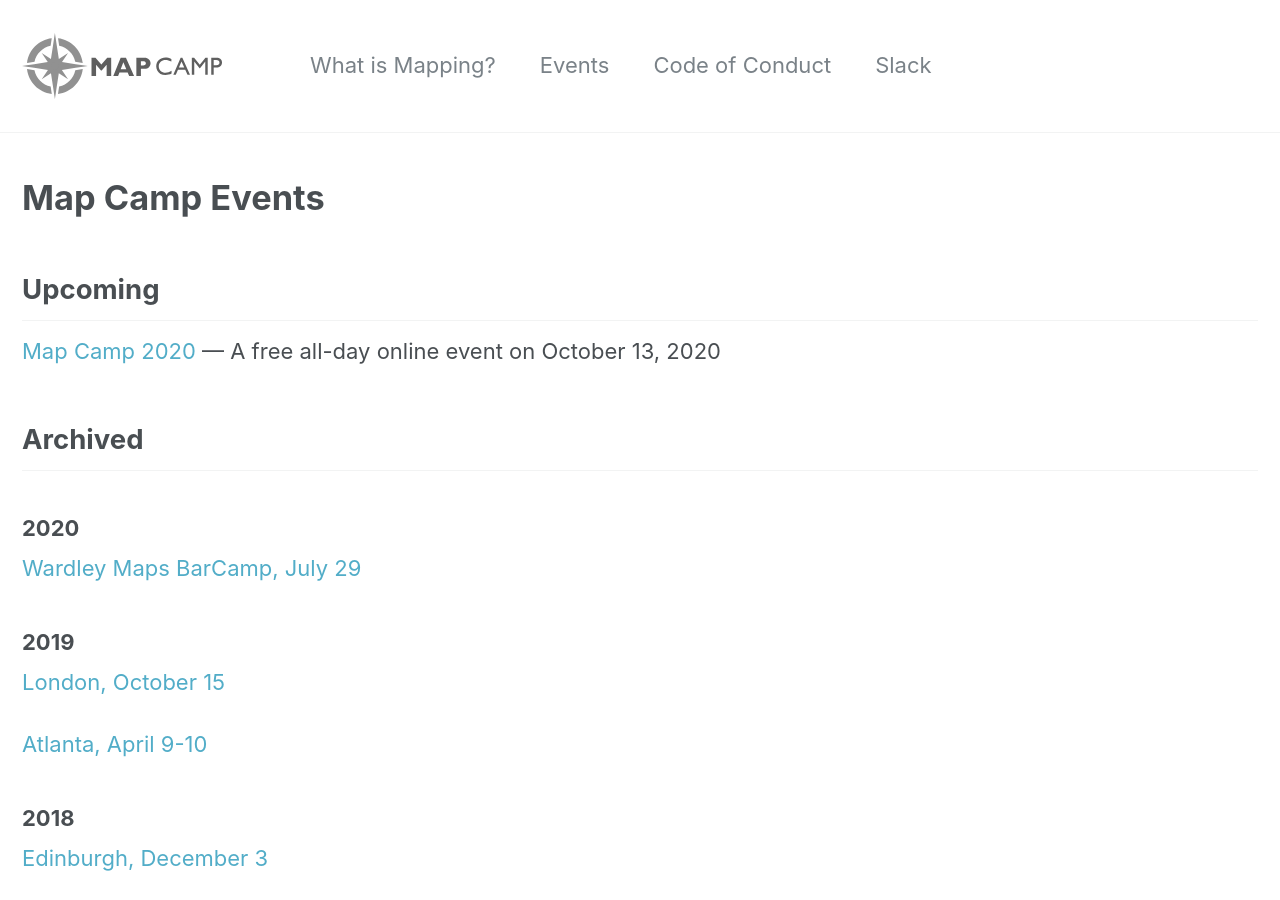
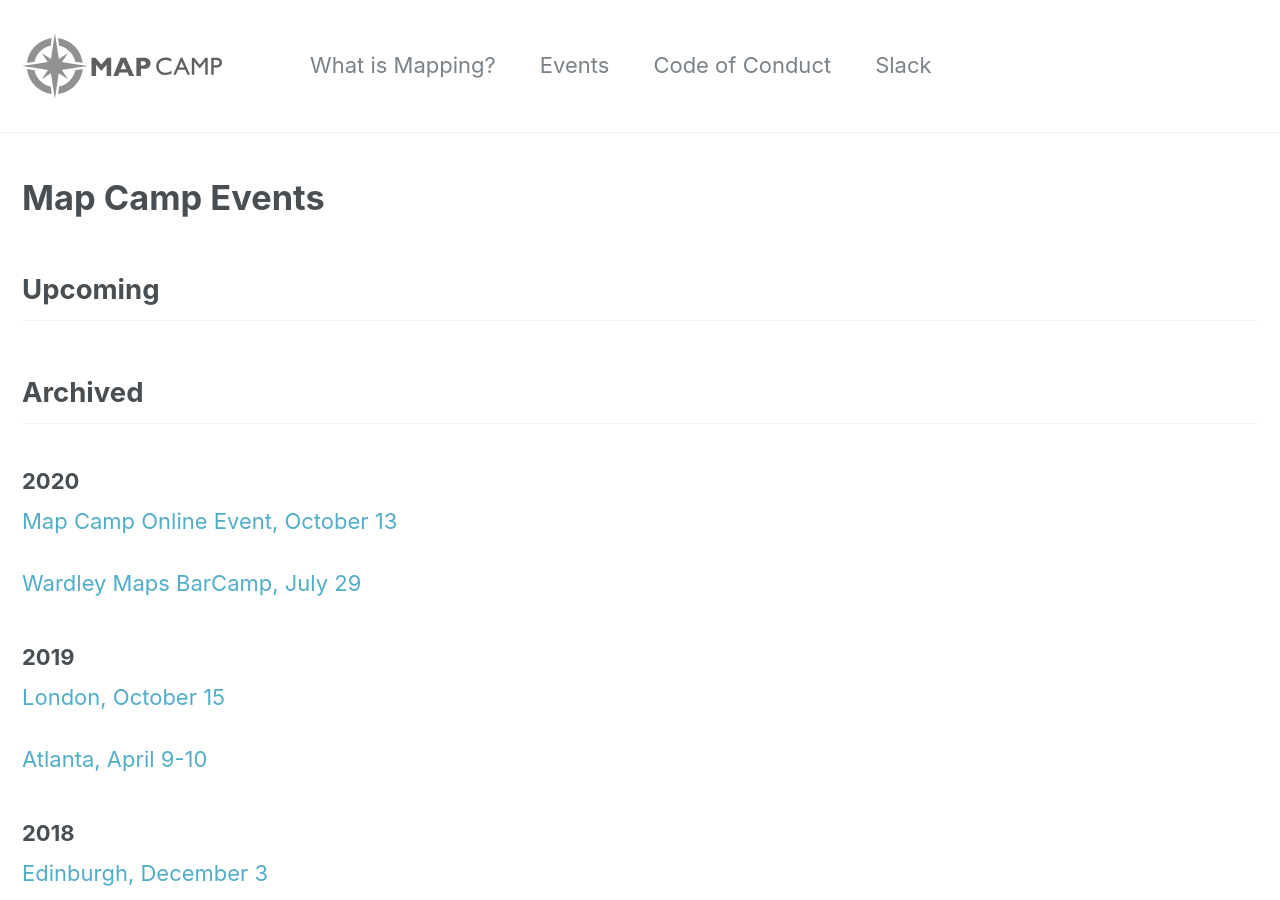
Before and after one commit to mapcampcommittee/mapcampcommittee.github.io, a Jekyll site: the page built from _pages/events.html, in a window 1280 px wide and 900 px high. Built offline with Jekyll 4.4.1, drawn with Linux system fonts in a browser that asks for light colours.

Commit message:
Update Map Camp 2020 link
https://leadingedgeforum.com/insights/map-camp-2020/

```diff
--- a/_pages/events.html
+++ b/_pages/events.html
@@ -11,11 +11,10 @@ classes:
 
 <h2>Upcoming</h2>
 
-<p><a href="https://leadingedgeforum.com/events/map-camp-online/">Map Camp 2020</a> — A free all-day online event on October 13, 2020 </p>
-
 <h2>Archived</h2>
 
 <h3>2020</h3>
+<p><a href="https://leadingedgeforum.com/insights/map-camp-2020/">Map Camp Online Event, October 13</a></p>
 <p><a href="/_pages/2020-07-29_Germany/">Wardley Maps BarCamp, July 29</a></p>
 
 <h3>2019</h3>
```
